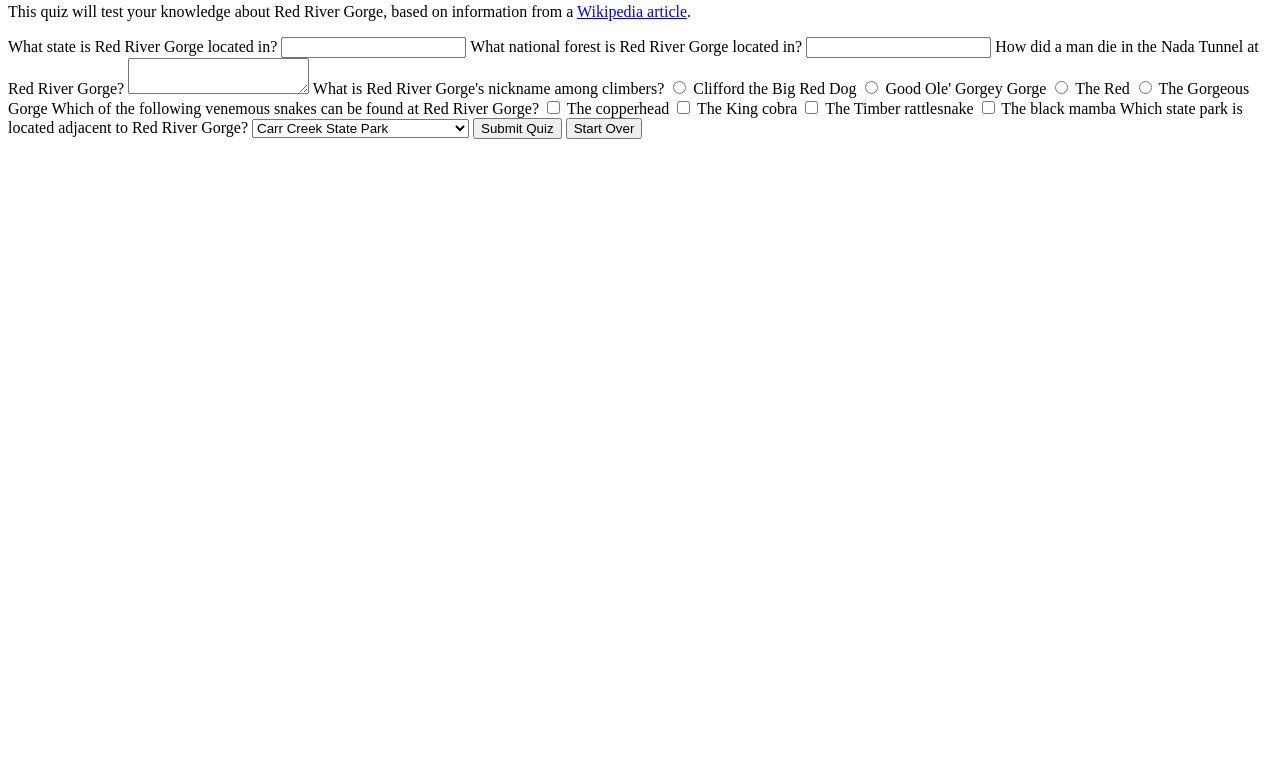
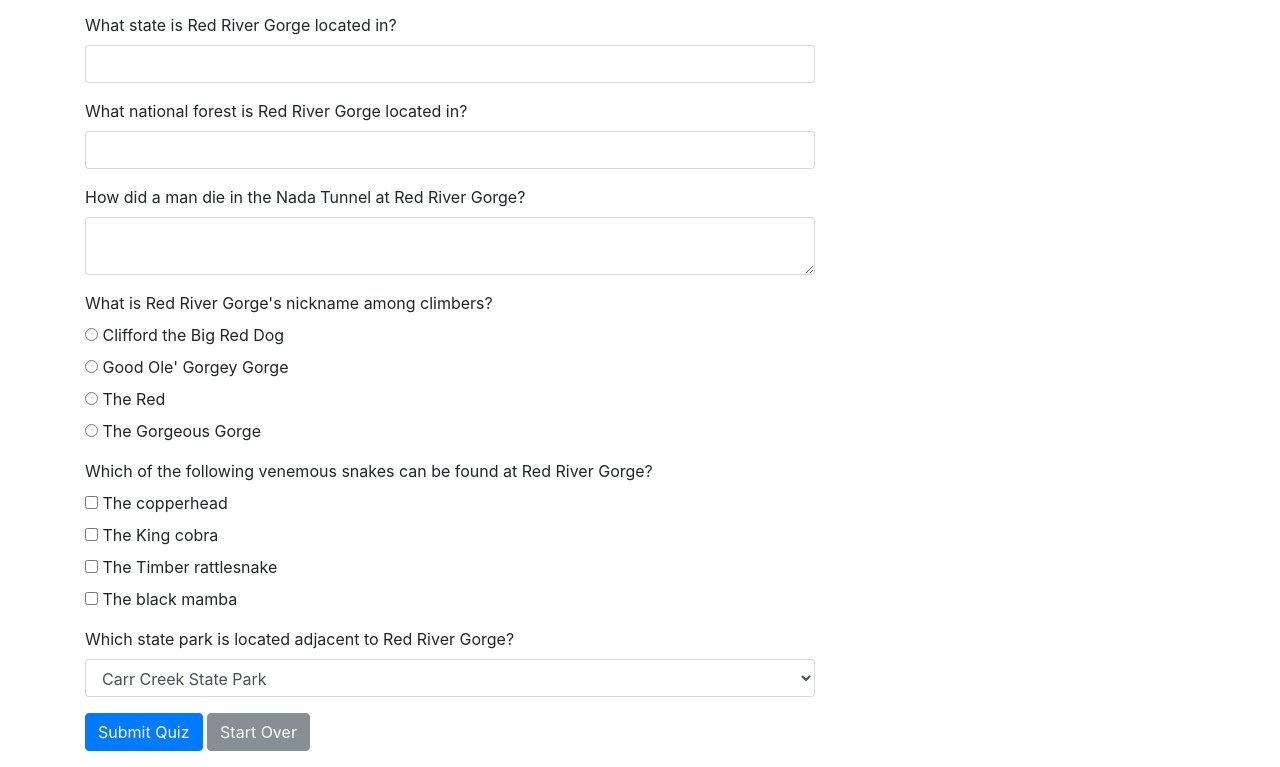
Before and after one commit to savannakearney/bootstrap-forms, a plain HTML site: page index.html in a window 1280 px wide. Shown: the part 103-870 px from the top of the page. Before the commit the page ends 800 px from the top, so only its background shows below. Drawn offline with Linux system fonts and the light colour scheme.

Commit message:
Finished Assignment 9 with Bootstrap

```diff
--- a/index.html
+++ b/index.html
@@ -2,41 +2,63 @@
 <html>
 <head>
   <meta charset="utf-8">
-  <meta name="viewport" content="width=device-width, initial-scale=1"
-  <title>Red River Gorge</title>
+  <meta name="viewport" content="width=device-width, initial-scale=1">
+  <title>Red River Gorge Quiz</title>
+  <link href="css/bootstrap.css" rel="stylesheet">
 </head>
 
 <body>
 
-<div id="container">
+<div class="container">
   <div class="row">
-    <div class="col-[breakpoint]-[columns]">
+    <div class="col-md-8">
       <form>
+
+
         <h1>Red River Gorge Quiz</h1>
 
         <p>This quiz will test your knowledge about Red River Gorge, based on information from a <a href="https://en.wikipedia.org/wiki/Red_River_Gorge">Wikipedia article</a>.</p>
 
-        <label for="state">What state is Red River Gorge located in?</label>
-        <input type="text" name="state" id="state">
+      <div class="form-group">
+        <label class="form-control-label" for="state">What state is Red River Gorge located in?</label>
+        <input class="form-control" type="text" name="state" id="state">
+      </div><!--form-group-->
 
-        <label for="forest">What national forest is Red River Gorge located in?</label> <input type="text" name="forest" id="forest">
+      <div class="form-group">
+        <label class="form-control-label" for="forest">What national forest is Red River Gorge located in?</label> <input class="form-control" type="text" name="forest" id="forest">
+      </div><!--form-group-->
 
-        <label for="death">How did a man die in the Nada Tunnel at Red River Gorge?</label> <textarea name="death" id="death"></textarea>
+      <div class="form-group">
+        <label class="form-control-label" for="death">How did a man die in the Nada Tunnel at Red River Gorge?</label> <textarea class="form-control" name="death" id="death"></textarea>
+      </div><!--form-group-->
 
+      <div class="form-group">
         <label>What is Red River Gorge's nickname among climbers?</label>
-              <label><input type="radio" name="nickname" value="clifford"> Clifford the Big Red Dog</label>
-              <label><input type="radio" name="nickname" value="gorgey"> Good Ole' Gorgey Gorge</label>
-              <label><input type="radio" name="nickname" value="red"> The Red</label>
-              <label><input type="radio" name="nickname" value="gorgeous"> The Gorgeous Gorge</label>
+        <div class="form-check">
+              <label class="form-check-label"><input class="form-check-input" type="radio" name="nickname" value="clifford"> Clifford the Big Red Dog</label></div>
+        <div class="form-check">
+              <label class="form-check-label"><input class="form-check-input" type="radio" name="nickname" value="gorgey"> Good Ole' Gorgey Gorge</label></div>
+        <div class="form-check">
+              <label class="form-check-label"><input class="form-check-input" type="radio" name="nickname" value="red"> The Red</label></div>
+        <div class="form-check">
+              <label class="form-check-label"><input class="form-check-input" type="radio" name="nickname" value="gorgeous"> The Gorgeous Gorge</label></div>
+     </div><!--form-group-->
 
+     <div class="form-group">
         <label>Which of the following venemous snakes can be found at Red River Gorge?</label>
-               <label><input type="checkbox" name="snakes" value="copperhead"> The copperhead</label>
-               <label><input type="checkbox" name="snakes" value="cobra"> The King cobra</label>
-               <label><input type="checkbox" name="snakes" value="rattlesnake"> The Timber rattlesnake</label>
-              <label><input type="checkbox" name="snakes" value="mamba"> The black mamba</label>
+        <div class="form-check">
+               <label class="form-check-label"><input class="form-check-input" type="checkbox" name="snakes" value="copperhead"> The copperhead</label></div>
+        <div class="form-check">
+               <label class="form-check-label"><input class="form-check-input" type="checkbox" name="snakes" value="cobra"> The King cobra</label></div>
+        <div class="form-check">
+               <label class="form-check-label"><input class="form-check-input" type="checkbox" name="snakes" value="rattlesnake"> The Timber rattlesnake</label></div>
+        <div class="form-check">
+              <label class="form-check-label"><input class="form-check-input" type="checkbox" name="snakes" value="mamba"> The black mamba</label></div>
+     </div><!--form-group-->
 
-      <label>Which state park is located adjacent to Red River Gorge?</label>
-        <select name="statepark">
+     <div class="form-group">
+      <label class="form-control-label">Which state park is located adjacent to Red River Gorge?</label>
+        <select class="form-control" name="statepark">
           <option value="CCSP">Carr Creek State Park</option>
           <option value="JJASP">John James Audubon State Park</option>
           <option value="NBSP">Natural Bridge State Park</option>
@@ -44,9 +66,11 @@
           <option value="MMSP">Mineral Mound State Park</option>
           <option value="GLSP">Grayson Lake State Park</option>
         </select>
+      </div><!--form-group-->
 
-    <input type="submit" value="Submit Quiz"> <input type="reset" value="Start Over">
-
+    <div class="form-group">
+    <input class="btn btn-primary" type="submit" value="Submit Quiz"> <input class="btn btn-secondary" type="reset" value="Start Over">
+    </div><!--form-group-->
 
       </form>
     </div> <!--column-->
```
